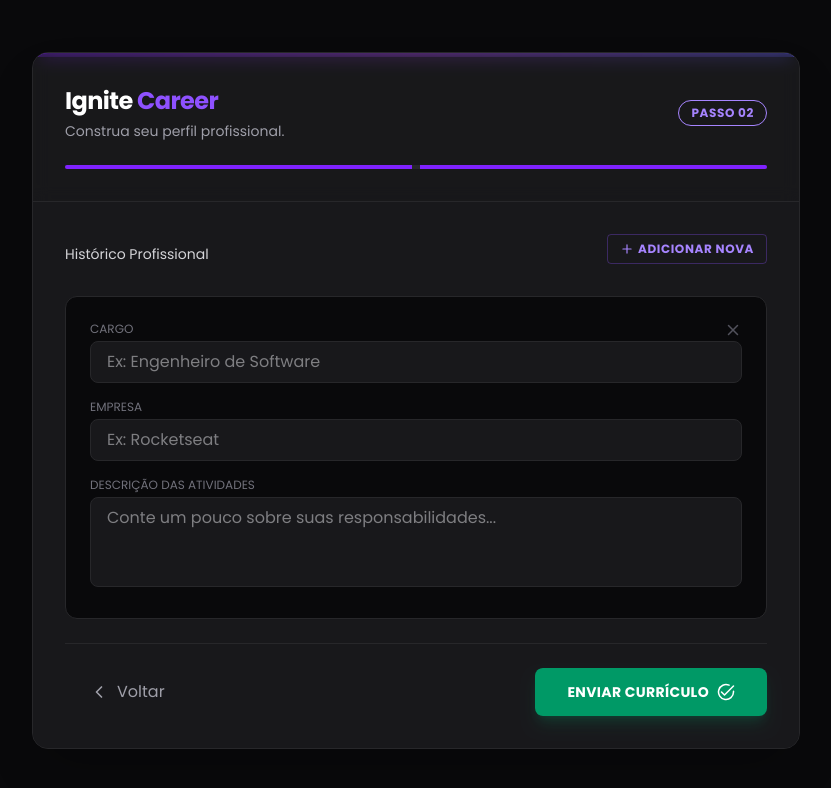
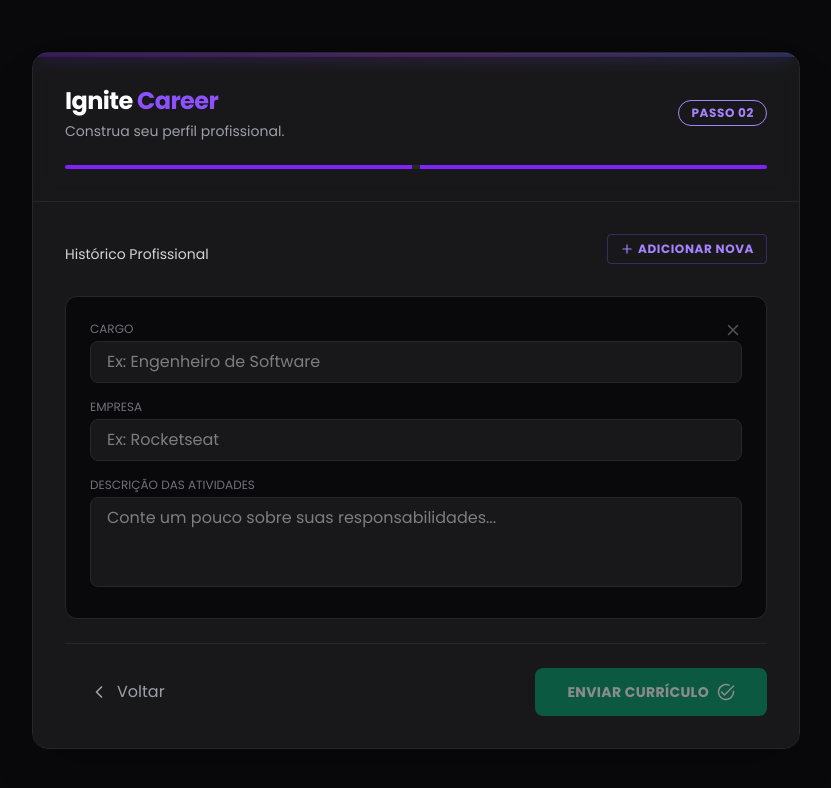
Before and after one commit to GerardoRodrigues/formulario-reactive-forms, an Angular app: page /professional in a window 1280 px wide. Shown: the top 788 px of the page, without its empty margins (224-1055 px from the left). Built offline with nearby package versions, Linux system fonts and the light colour scheme.

Commit message:
implementacao da parte profissional do curriculo

```diff
--- a/src/app/core/services/curriculum-form-store/curriculum-form-store.ts
+++ b/src/app/core/services/curriculum-form-store/curriculum-form-store.ts
@@ -17,14 +17,21 @@ export class CurriculumFormStore {
       city: ['', [Validators.required]],
       maritalStatus: ['solteiro', [Validators.required]],
     }),
-    professional: this._formBuilder.array([
-      this._formBuilder.group({
-        position: ['', [Validators.required]],
-        company: ['', [Validators.required]],
-        description: ['', [Validators.required]],
-      }),
-    ]),
+    professional: this._formBuilder.array(
+      [
+        this._formBuilder.group({
+          position: ['', [Validators.required]],
+          company: ['', [Validators.required]],
+          description: ['', [Validators.required]],
+        }),
+      ],
+      [Validators.required],
+    ),
   });
+
+  get curriculumFormGroup() {
+    return this.curriculumForm;
+  }
 
   get personalGroupForm() {
     return this.curriculumForm.get('personal') as FormGroup;
--- a/src/app/features/user-informations/pages/step-professional/step-professional.html
+++ b/src/app/features/user-informations/pages/step-professional/step-professional.html
@@ -1,4 +1,4 @@
-<div class="space-y-6">
+<form class="space-y-6" [formArray]="_curriculumFormStore.professionalArrayForm">
   <div class="flex justify-between items-end pb-2">
     <label class="block text-sm font-medium text-zinc-300">Histórico Profissional</label>
 
@@ -25,12 +25,12 @@
   </div>
 
   <div class="space-y-4 min-h-[300px]">
-    @for (item of experiences(); track item.id) {
+    @for (item of professionalArrayControls(); track item) {
       <div
         class="group bg-zinc-950 border border-zinc-800 rounded-xl p-6 relative animate-fade-in hover:border-zinc-700 transition-colors"
       >
         <button
-        (click)="removeExperience(item.id)"
+          (click)="removeExperience($index)"
           class="absolute top-4 right-4 text-zinc-600 hover:text-red-400 p-2 rounded transition-colors cursor-pointer"
           title="Remover Experiência"
         >
@@ -50,13 +50,16 @@
           </svg>
         </button>
 
-      <div class="grid grid-cols-1 md:grid-cols-2 gap-4">
+        <div class="grid grid-cols-1 md:grid-cols-2 gap-4" [formGroupName]="$index">
           <div class="col-span-1 md:col-span-2">
             <label class="text-xs text-zinc-500 mb-1 block uppercase">Cargo</label>
             <input
               type="text"
               placeholder="Ex: Engenheiro de Software"
               class="w-full bg-zinc-900 border border-zinc-800 rounded-lg px-4 py-2 text-zinc-200 focus:outline-none focus:border-violet-500 focus:ring-1 focus:ring-violet-500 transition-colors font-medium"
+              formControlName="position"
+              appInputValidationDirective
+              errorMessage="O campo Cargo é obrigatório"
             />
           </div>
 
@@ -66,15 +69,23 @@
               type="text"
               placeholder="Ex: Rocketseat"
               class="w-full bg-zinc-900 border border-zinc-800 rounded-lg px-4 py-2 text-zinc-200 focus:outline-none focus:border-violet-500 focus:ring-1 focus:ring-violet-500 transition-colors"
+              formControlName="company"
+              appInputValidationDirective
+              errorMessage="O campo Empresa é obrigatório"
             />
           </div>
 
           <div class="col-span-1 md:col-span-2">
-          <label class="text-xs text-zinc-500 mb-1 block uppercase">Descrição das atividades</label>
+            <label class="text-xs text-zinc-500 mb-1 block uppercase"
+              >Descrição das atividades</label
+            >
             <textarea
               rows="3"
               placeholder="Conte um pouco sobre suas responsabilidades..."
               class="w-full bg-zinc-900 border border-zinc-800 rounded-lg px-4 py-2 text-zinc-200 focus:outline-none focus:border-violet-500 focus:ring-1 focus:ring-violet-500 transition-colors resize-none"
+              formControlName="description"
+              appInputValidationDirective
+              errorMessage="O campo Descrição das atividades é obrigatório"
             ></textarea>
           </div>
         </div>
@@ -134,7 +145,8 @@
 
     <button
       (click)="submit()"
-      class="bg-emerald-600 hover:bg-emerald-500 text-white px-8 py-3 rounded-lg font-bold text-sm tracking-wide transition-all flex items-center gap-2 shadow-lg shadow-emerald-600/20 hover:shadow-emerald-600/40 cursor-pointer"
+      class="bg-emerald-600 hover:bg-emerald-500 text-white px-8 py-3 rounded-lg font-bold text-sm tracking-wide transition-all flex items-center gap-2 shadow-lg shadow-emerald-600/20 hover:shadow-emerald-600/40 cursor-pointer disabled:cursor-not-allowed disabled:opacity-50 disabled:shadow-none"
+      [disabled]="_curriculumFormStore.curriculumFormGroup.invalid"
     >
       ENVIAR CURRÍCULO
       <svg
@@ -153,4 +165,4 @@
       </svg>
     </button>
   </div>
-</div>
+</form>
--- a/src/app/features/user-informations/pages/step-professional/step-professional.ts
+++ b/src/app/features/user-informations/pages/step-professional/step-professional.ts
@@ -1,23 +1,45 @@
-import { Component, signal } from '@angular/core';
+import { Component, inject } from '@angular/core';
 import { RouterLink } from '@angular/router';
+import { CurriculumFormStore } from '../../../../core/services/curriculum-form-store/curriculum-form-store';
+import { FormBuilder, ReactiveFormsModule, Validators } from '@angular/forms';
+import { InputValidationDirective } from '../../../../shared/directives/input-validation-directive';
+import { toSignal } from '@angular/core/rxjs-interop';
+import { map } from 'rxjs';
 
 @Component({
   selector: 'app-step-professional',
-  imports: [RouterLink],
+  imports: [RouterLink, ReactiveFormsModule, InputValidationDirective],
   templateUrl: './step-professional.html',
 })
 export class StepProfessional {
-  experiences = signal<{ id: number }[]>([{ id: Date.now() }]);
+  readonly _curriculumFormStore = inject(CurriculumFormStore);
+  private readonly _formBuilder = inject(FormBuilder);
+
+  professionalArrayControls = toSignal(
+    this._curriculumFormStore.professionalArrayForm.valueChanges.pipe(
+      map(() => this._curriculumFormStore.professionalArrayForm.controls),
+    ),
+    {
+      initialValue: this._curriculumFormStore.professionalArrayForm.controls,
+    },
+  );
 
   addExperience() {
-    this.experiences.update((list) => [...list, { id: Date.now() }]);
+    this._curriculumFormStore.professionalArrayForm.push(
+      this._formBuilder.group({
+        position: ['', [Validators.required]],
+        company: ['', [Validators.required]],
+        description: ['', [Validators.required]],
+      }),
+    );
   }
 
-  removeExperience(id: number) {
-    this.experiences.update((list) => list.filter((item) => item.id !== id));
+  removeExperience(index: number) {
+    this._curriculumFormStore.professionalArrayForm.removeAt(index);
   }
 
   submit() {
     alert('🚀 Currículo enviado para a órbita!');
+    console.log(this._curriculumFormStore.professionalArrayForm.value);
   }
 }
```
Lines whose indentation alone changed are shown as unchanged.
